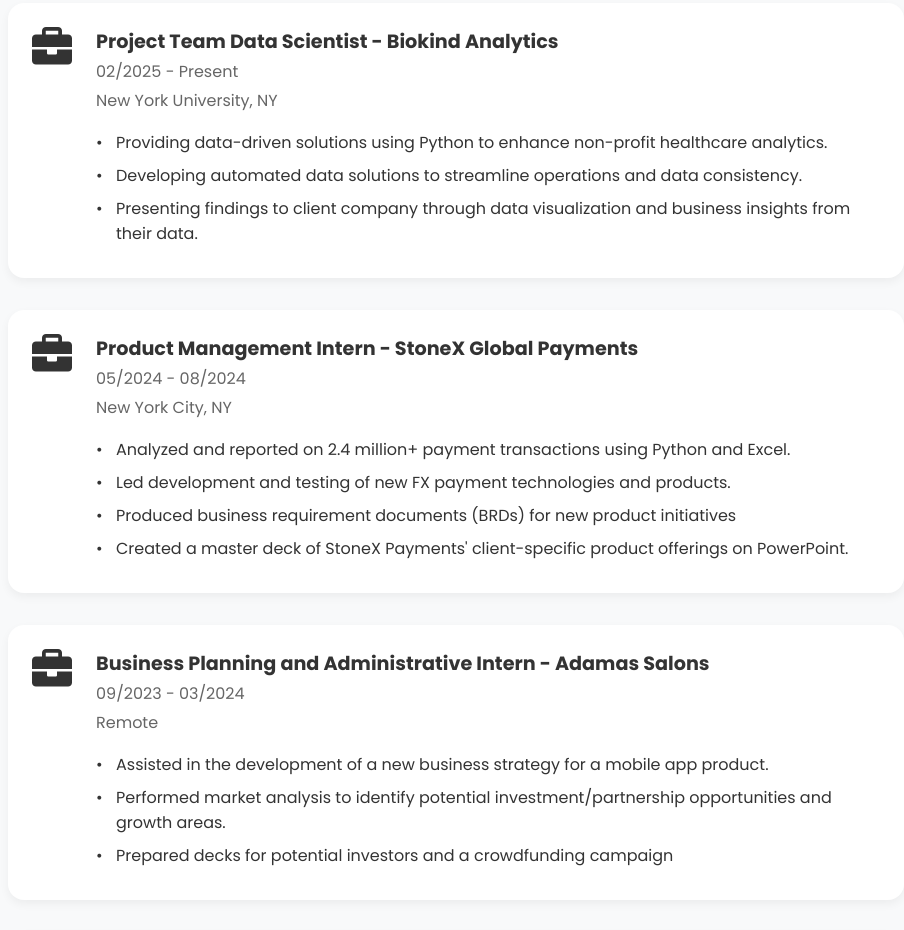
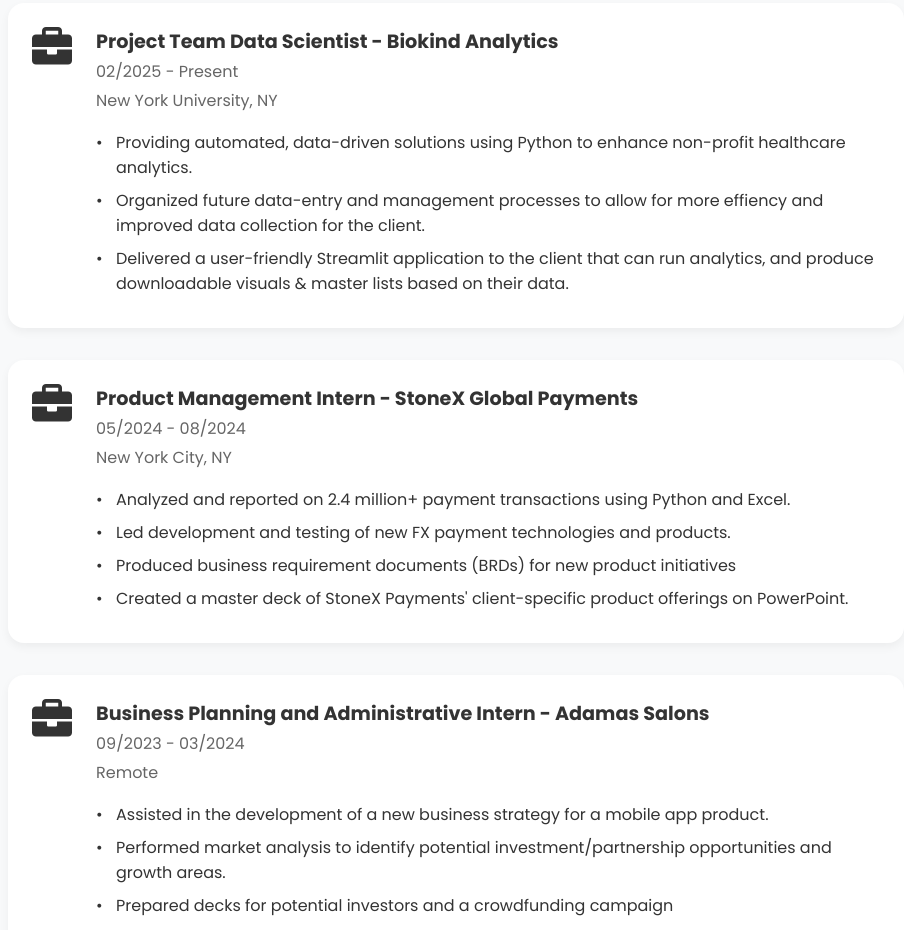
Before and after one commit to ananyadevraj/portfolio, a plain HTML site: page index.html in a window 1280 px wide. Shown: the part 2958-3888 px from the top of the page, without its empty margins (184-1088 px from the left). Drawn offline with Linux system fonts and the light colour scheme.

Commit message:
Update index.html

```diff
--- a/index.html
+++ b/index.html
@@ -172,9 +172,9 @@
                     <br /> <span>New York University, NY</span>
                 </p>
                 <ul>
-                    <li>Providing data-driven solutions using Python to enhance non-profit healthcare analytics.</li>
-                    <li>Developing automated data solutions to streamline operations and data consistency.</li>
-                    <li>Presenting findings to client company through data visualization and business insights from their data.</li>
+                    <li>Providing automated, data-driven solutions using Python to enhance non-profit healthcare analytics.</li>
+                    <li>Organized future data-entry and management processes to allow for more effiency and improved data collection for the client.</li>
+                    <li>Delivered a user-friendly Streamlit application to the client that can run analytics, and produce downloadable visuals & master lists based on their data.</li>
                 </ul>
             </div>
         </div>
```
